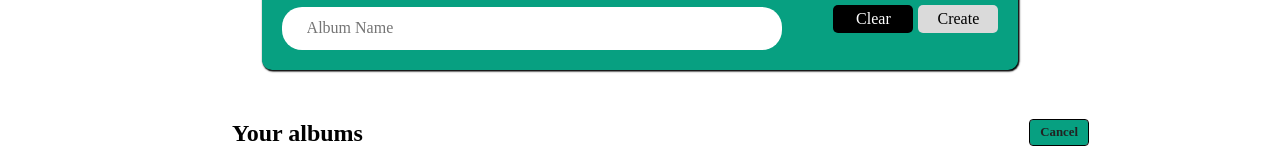
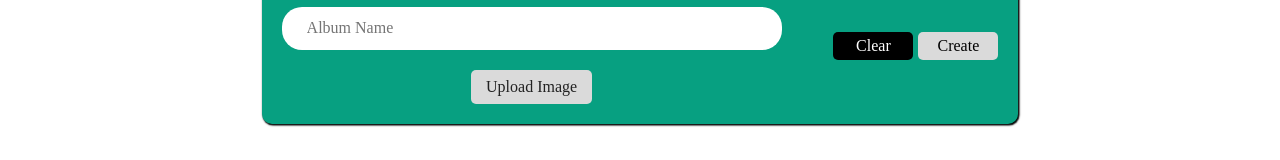
Before and after one commit to monierhub/album_card, a Next.js app: page / in a window 1280 px wide. Both pictures are taken after a click on the button "Add btn". Shown: the part 193-353 px from the top of the page. Built offline with nearby package versions, Linux system fonts and the light colour scheme; no server answers; the database is empty.

Commit message:
update: update the upload image view in Update or Create album form

```diff
--- a/components/AddAlbum/Form.module.css
+++ b/components/AddAlbum/Form.module.css
@@ -38,6 +38,55 @@
 .left input:hover {
   box-shadow: inset 0 0 5px rgb(7, 160, 129);
 }
+
+/* Image upload styles */
+.imageUpload {
+  margin-top: 20px;
+  display: flex;
+  flex-direction: column;
+  align-items: center;
+  gap: 10px;
+}
+
+.imagePreview {
+  position: relative;
+  width: 200px;
+  height: 200px;
+  border-radius: 10px;
+  overflow: hidden;
+  box-shadow: 0 0 5px rgba(0, 0, 0, 0.3);
+}
+
+.previewImage {
+  object-fit: cover;
+}
+
+.fileInput {
+  display: none;
+}
+
+.uploadButton {
+  background-color: #dadada;
+  color: #222;
+  border: none;
+  outline: none;
+  border-radius: 5px;
+  font-size: 1rem;
+  padding: 8px 15px;
+  cursor: pointer;
+  transition: all 0.3s ease;
+}
+
+.uploadButton:hover {
+  background-color: #c0c0c0;
+  box-shadow: 1px 1px 1.5px 0.5px grey;
+}
+
+.uploadButton:disabled {
+  background-color: #e0e0e0;
+  cursor: not-allowed;
+}
+
 /* for right section for the form */
 .right {
   display: flex;
@@ -133,6 +182,10 @@
   .right {
     margin-top: 10px;
   }
+  .imagePreview {
+    width: 150px;
+    height: 150px;
+  }
 }
 
 @media screen and (max-width: 511px) {
@@ -148,4 +201,8 @@
   .right {
     margin-top: 10px;
   }
+  .imagePreview {
+    width: 120px;
+    height: 120px;
+  }
 }
--- a/components/AddAlbum/Form.tsx
+++ b/components/AddAlbum/Form.tsx
@@ -1,5 +1,7 @@
-import React from "react";
+import React, { useState, useRef } from "react";
 import { useEffect } from "react";
+import Image from "next/image";
+import { toast } from "react-toastify";
 
 //imported css for the Form.
 import style from "./Form.module.css";
@@ -8,6 +10,7 @@ import { Album } from "@/types";
 interface FormProps {
   name: string;
   setName: (name: string) => void;
+  setImage: (image: string) => void;
   handleCreate: () => void;
   handleClear: () => void;
   update: Album | null;
@@ -15,17 +18,94 @@ interface FormProps {
 }
 
 function Form(props: FormProps) {
-  const { name, setName, handleCreate, handleClear, update, updateAlbum } =
-    props;
+  const {
+    name,
+    setName,
+    setImage,
+    handleCreate,
+    handleClear,
+    update,
+    updateAlbum,
+  } = props;
+  const [previewImage, setPreviewImage] = useState<string>(update?.image || "");
+  const [isUploading, setIsUploading] = useState(false);
+  const fileInputRef = useRef<HTMLInputElement>(null);
 
   useEffect(() => {
-    if (update) setName(update.title);
+    if (update) {
+      setName(update.title);
+      setPreviewImage(update.image);
+    }
   }, [update, setName]);
+
+  const handleImageChange = async (e: React.ChangeEvent<HTMLInputElement>) => {
+    const file = e.target.files?.[0];
+    if (!file) return;
+
+    // Check if file is an image
+    if (!file.type.startsWith("image/")) {
+      toast.error("Please upload an image file");
+      return;
+    }
+
+    // Check file size (max 5MB)
+    if (file.size > 5 * 1024 * 1024) {
+      toast.error("Image size should be less than 5MB");
+      return;
+    }
+
+    try {
+      setIsUploading(true);
+
+      // Create a preview URL for the image
+      const previewUrl = URL.createObjectURL(file);
+      setPreviewImage(previewUrl);
+
+      // Create FormData for the upload
+      const formData = new FormData();
+      formData.append("image", file);
+
+      // Upload to ImgBB
+      const response = await fetch(
+        `https://api.imgbb.com/1/upload?key=${process.env.NEXT_PUBLIC_IMGBB_API_KEY}`,
+        {
+          method: "POST",
+          body: formData,
+        }
+      );
+
+      if (!response.ok) {
+        throw new Error("Upload failed");
+      }
+
+      const data = await response.json();
+
+      if (data.success) {
+        setPreviewImage(data.data.url);
+        setImage(data.data.url as string);
+        toast.success("Image uploaded successfully!");
+      } else {
+        throw new Error(data.error?.message || "Upload failed");
+      }
+    } catch (error) {
+      console.error("Error uploading image:", error);
+      toast.error("Failed to upload image. Please try again.");
+      setPreviewImage("");
+    } finally {
+      setIsUploading(false);
+    }
+  };
+
+  const handleFormClear = () => {
+    setName("");
+    setPreviewImage("");
+    handleClear();
+  };
 
   return (
     <div className={style.box}>
       <div className={style.top}>
-        <span>Create an Album</span>
+        <span>{update ? "Update Album" : "Create an Album"}</span>
       </div>
       <div className={style.bottom}>
         <div className={style.left}>
@@ -36,14 +116,46 @@ function Form(props: FormProps) {
             required
             onChange={(e) => setName(e.target.value)}
           />
+          <div className={style.imageUpload}>
+            {previewImage && (
+              <div className={style.imagePreview}>
+                <Image
+                  src={previewImage}
+                  alt="Preview"
+                  fill
+                  className={style.previewImage}
+                />
+              </div>
+            )}
+            <input
+              type="file"
+              ref={fileInputRef}
+              onChange={handleImageChange}
+              accept="image/*"
+              className={style.fileInput}
+            />
+            <button
+              type="button"
+              onClick={() => fileInputRef.current?.click()}
+              className={style.uploadButton}
+              disabled={isUploading}
+            >
+              {isUploading
+                ? "Uploading..."
+                : previewImage
+                ? "Change Image"
+                : "Upload Image"}
+            </button>
+          </div>
         </div>
         <div className={style.right}>
-          <button className={style.clearbtn} onClick={handleClear}>
+          <button className={style.clearbtn} onClick={handleFormClear}>
             Clear
           </button>
           <button
             className={style.createbtn}
             onClick={update ? updateAlbum : handleCreate}
+            disabled={isUploading}
           >
             {update ? "Update" : "Create"}
           </button>
```
